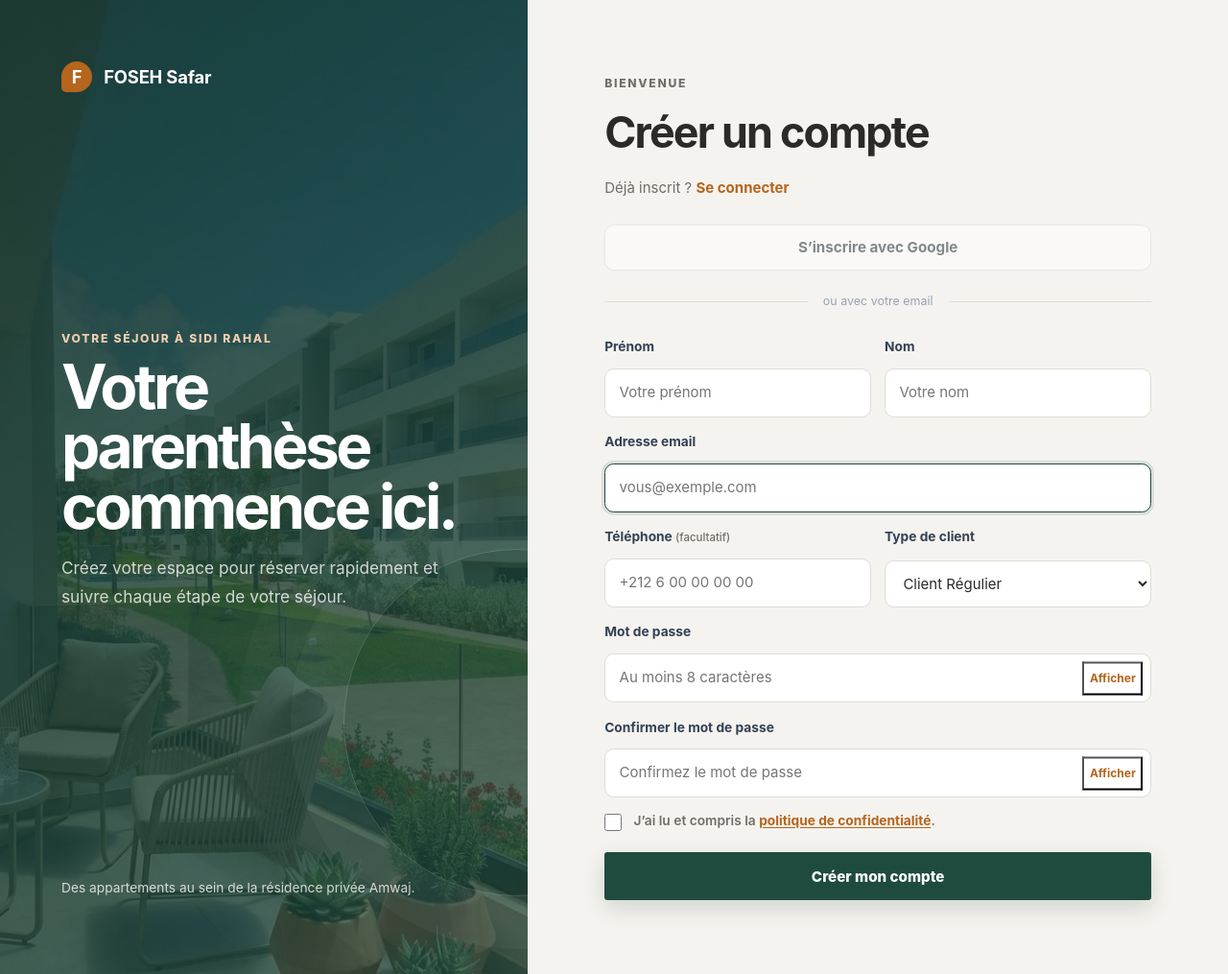
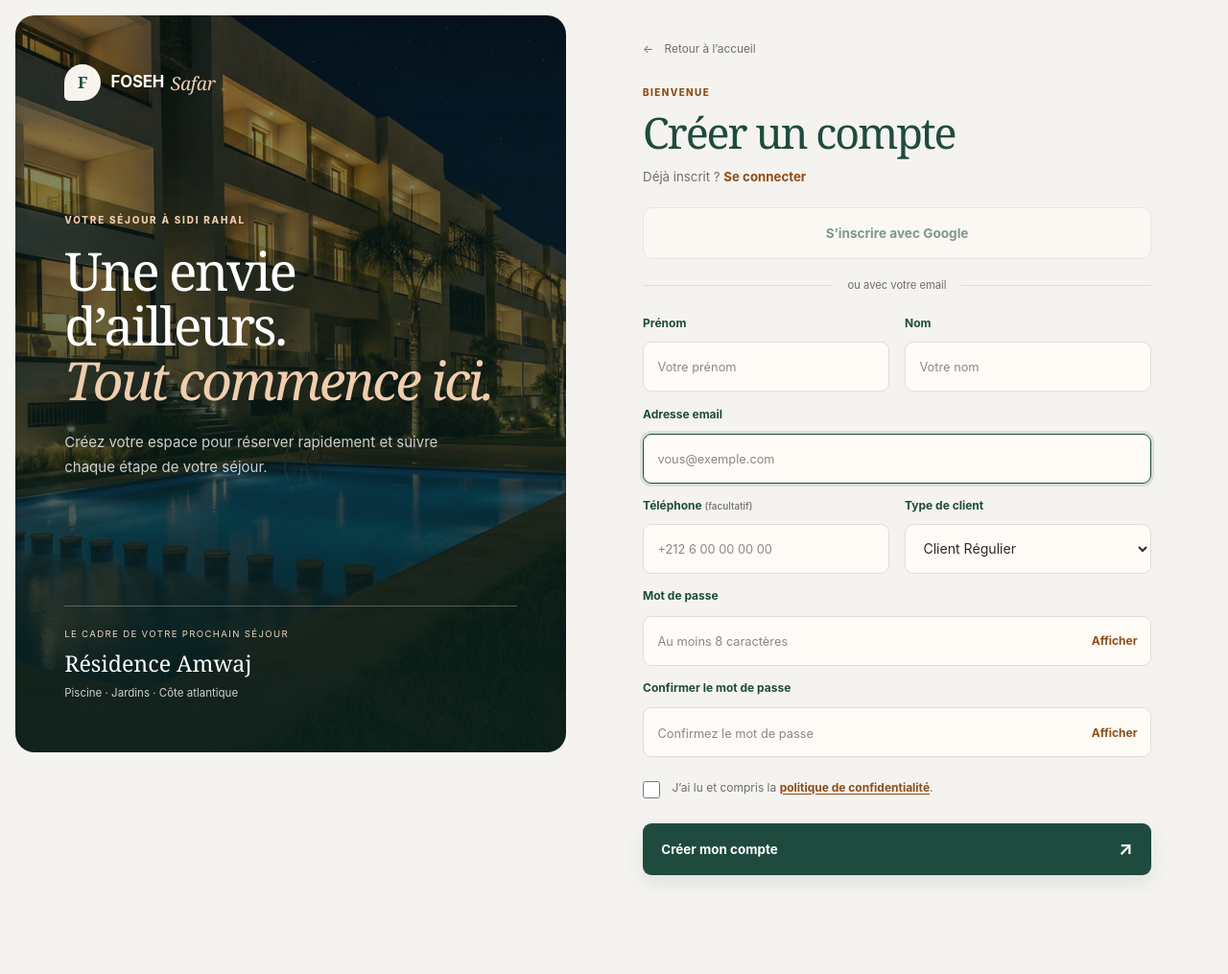
Before and after one commit to firachinerayane1-dot/appartements, a Django app: page /accounts/inscription/ in a window 1280 px wide. Shown: the whole page at 96% size. After the commit the page ends 919 px from the top, so only its background shows below. Run offline with Django 5.2, Linux system fonts and the light colour scheme.

Commit message:
modification des pages d'inscription et login

```diff
--- /dev/null
+++ b/accounts/static/accounts/auth-modern.css
@@ -0,0 +1,76 @@
+/* Connexion et inscription : identité visuelle de la résidence. */
+.auth-modern { background: #f7f4ee; }
+.auth-modern .auth-page { grid-template-columns: minmax(0, 46%) minmax(0, 1fr); padding: 16px; gap: 16px; }
+.auth-modern .auth-showcase { position: sticky; top: 16px; height: calc(100vh - 32px); min-height: 620px; padding: clamp(2rem,4vw,4.5rem); border-radius: 20px; background: linear-gradient(180deg,rgba(10,32,28,.4),rgba(10,32,28,.62) 45%,rgba(10,32,28,.92)),url('../img/residence/piscine-nuit.jpeg') 58% center/cover no-repeat; }
+.auth-modern .auth-showcase::after { content: none; }
+.auth-modern .auth-brand { display: flex; align-items: center; gap: .4rem; font-size: 1.05rem; }
+.auth-modern .auth-brand > span { width: 38px; height: 38px; margin-right: .25rem; background: #f7f4ee; color: var(--forest); font-family: Georgia,serif; }
+.auth-modern .auth-brand em { color: #f0cdae; font: italic 500 1.2rem Georgia,serif; }
+.auth-modern .auth-showcase h1 { font: 500 clamp(2.8rem,4.3vw,4.9rem)/1.03 Georgia,serif; letter-spacing: -.045em; margin-block: 1rem 1.5rem; }
+.auth-modern .auth-showcase h1 em { color: #f0cdae; font-weight: 400; }
+.auth-modern .auth-showcase p { max-width: 390px; font-size: .94rem; }
+.auth-modern .auth-showcase .eyebrow { font-size: .62rem !important; letter-spacing: .18em; }
+.auth-modern .auth-place { border-top: 1px solid rgba(255,255,255,.28); padding-top: 1.3rem; }
+.auth-place > span { display: block; color: #e4d4bf; font-size: .6rem; letter-spacing: .14em; text-transform: uppercase; }
+.auth-place strong { display: block; margin-top: .4rem; font: 500 1.45rem Georgia,serif; }
+.auth-modern .auth-place p { margin: .4rem 0 0; font-size: .72rem; }
+.auth-modern .auth-panel { position: relative; display: flex; flex-direction: column; justify-content: center; align-items: center; min-width: 0; padding: 5.5rem clamp(1.5rem,5vw,5rem) 3rem; }
+.auth-back { position: absolute; top: 1.6rem; left: clamp(1.5rem,5vw,5rem); display: inline-flex; align-items: center; gap: .7rem; color: var(--muted); text-decoration: none; font-size: .74rem; }
+.auth-back:hover { color: var(--forest); }
+.auth-modern .auth-card { max-width: 460px; }
+.auth-modern .auth-card-wide { max-width: 560px; }
+.auth-modern .auth-heading { margin-bottom: 2rem; }
+.auth-modern .auth-heading .eyebrow { color: var(--terracotta-dark); font-size: .62rem !important; }
+.auth-modern .auth-heading h2 { margin-block: .6rem .8rem; color: var(--forest); font: 500 clamp(2.4rem,3.5vw,3.6rem)/1.05 Georgia,serif; letter-spacing: -.045em; }
+.auth-modern .auth-heading p { font-size: .83rem; }
+.auth-modern .auth-heading a, .auth-modern .label-row a { color: var(--terracotta-dark); text-underline-offset: 4px; }
+.auth-modern .auth-heading a:hover, .auth-modern .label-row a:hover { text-decoration: underline; }
+.auth-modern .google-button { min-height: 54px; border-radius: 10px; background: #fffcf8; color: var(--forest); font-size: .85rem; box-shadow: none; cursor: pointer; transition: background .2s,border-color .2s; }
+.auth-modern .google-button:hover:not(:disabled) { background: #eeeee5; border-color: #9aaa9d; }
+.auth-modern .google-button:disabled { cursor: not-allowed; }
+.auth-modern .auth-divider { margin-block: 1.5rem; color: var(--muted); font-size: .7rem; }
+.auth-modern .auth-form { gap: .65rem; }
+.auth-modern .auth-form label { color: var(--forest); font-size: .75rem; font-weight: 650; }
+.auth-modern .auth-input { min-height: 52px; border-radius: 9px; background: #fffcf8; font-size: .88rem; }
+.auth-modern .auth-input::placeholder { color: #8a8881; font-size: .8rem; }
+.auth-modern .auth-input:hover { border-color: #a8b3a6; }
+.auth-modern .label-row { gap: .8rem; }
+.auth-modern .label-row a { font-size: .71rem; }
+.auth-modern .password-toggle { border: 0; color: var(--terracotta-dark); cursor: pointer; }
+.auth-modern .auth-submit { display: flex; align-items: center; justify-content: space-between; padding-inline: 1.2rem; min-height: 54px; margin-top: .8rem; border-radius: 9px; font-size: .84rem; font-weight: 650; cursor: pointer; box-shadow: 0 8px 20px rgba(31,75,63,.1); transition: background .2s; }
+.auth-modern .auth-submit:hover { background: var(--forest-dark); }
+.auth-modern .auth-submit span { font-size: 1.2rem; }
+.auth-modern .form-grid { gap: 1rem; }
+.auth-modern .form-grid > div { gap: .55rem; min-width: 0; }
+.auth-modern .consent-checkbox { margin-top: .75rem; font-size: .72rem; font-weight: 400 !important; }
+.auth-modern .consent-checkbox a { color: var(--terracotta-dark); }
+.auth-footnote { margin: 1.5rem auto 0; max-width: 310px; text-align: center; font-size: .72rem; color: var(--muted); }
+.auth-modern :is(a,button):focus-visible { outline: 3px solid var(--terracotta); outline-offset: 4px; }
+.auth-modern #matricule-container:not([hidden]) { display: grid; gap: .55rem; }
+@media (min-width: 861px) {
+  .auth-modern .auth-signup .auth-panel { padding-top: 4.5rem; padding-bottom: 2rem; }
+  .auth-modern .auth-signup .auth-heading { margin-bottom: 1.3rem; }
+  .auth-modern .auth-signup .auth-divider { margin-block: 1.1rem; }
+}
+@media (max-width: 1100px) and (min-width: 861px) {
+  .auth-modern .auth-page { grid-template-columns: minmax(0,40%) minmax(0,1fr); }
+  .auth-modern .auth-panel { padding-inline: 2rem; }
+  .auth-modern .auth-back { left: 2rem; }
+  .auth-modern .auth-showcase { padding: 2rem; }
+}
+@media (max-width: 860px) {
+  .auth-modern .auth-page { grid-template-columns: minmax(0,1fr); padding: 12px; gap: 0; }
+  .auth-modern .auth-showcase { position: relative; top: auto; height: auto; min-height: 320px; padding: 1.8rem; gap: 2.5rem; background-position: center 58%; border-radius: 16px; }
+  .auth-modern .auth-showcase h1 { max-width: 580px; margin-block: .7rem 0; font-size: clamp(2.3rem,6vw,3.3rem); }
+  .auth-modern .auth-showcase > div > p:not(.eyebrow), .auth-modern .auth-place { display: none; }
+  .auth-modern .auth-panel { padding: 4.5rem 1.5rem 2rem; }
+  .auth-modern .auth-back { top: 1.5rem; left: 1.5rem; }
+}
+@media (max-width: 520px) {
+  .auth-modern .auth-page { padding: 8px; }
+  .auth-modern .auth-showcase { min-height: 290px; padding: 1.5rem; }
+  .auth-modern .auth-panel { padding-inline: 1rem; }
+  .auth-modern .auth-back { left: 1rem; }
+  .auth-modern .auth-heading h2 { font-size: 2.65rem; }
+  .auth-modern .form-grid { grid-template-columns: minmax(0,1fr); gap: .7rem; }
+}
--- a/accounts/templates/accounts/inscription.html
+++ b/accounts/templates/accounts/inscription.html
@@ -1,21 +1,22 @@
 {% extends "base.html" %}
 {% load static %}
 {% block title %}Créer un compte · FOSEH Safar{% endblock %}
-{% block body_class %}auth-body{% endblock %}
-{% block extra_head %}<link rel="stylesheet" href="{% static 'accounts/auth.css' %}?v=5">{% endblock %}
+{% block body_class %}auth-body auth-modern{% endblock %}
+{% block extra_head %}<link rel="stylesheet" href="{% static 'accounts/auth.css' %}?v=5"><link rel="stylesheet" href="{% static 'accounts/auth-modern.css' %}?v=1">{% endblock %}
 {% block content %}
 <main class="auth-page auth-signup">
   <section class="auth-showcase" aria-label="Présentation">
-    <a class="auth-brand" href="{% url 'core:accueil' %}"><span>F</span> FOSEH Safar</a>
-    <div><p class="eyebrow">Votre séjour à Sidi Rahal</p><h1>Votre parenthèse commence ici.</h1><p>Créez votre espace pour réserver rapidement et suivre chaque étape de votre séjour.</p></div>
-    <p class="auth-trust">Des appartements au sein de la résidence privée Amwaj.</p>
+    <a class="auth-brand" href="{% url 'core:accueil' %}"><span>F</span> FOSEH <em>Safar</em></a>
+    <div><p class="eyebrow">Votre séjour à Sidi Rahal</p><h1>Une envie d’ailleurs.<br><em>Tout commence ici.</em></h1><p>Créez votre espace pour réserver rapidement et suivre chaque étape de votre séjour.</p></div>
+    <div class="auth-place"><span>Le cadre de votre prochain séjour</span><strong>Résidence Amwaj</strong><p>Piscine · Jardins · Côte atlantique</p></div>
   </section>
   <section class="auth-panel">
+    <a class="auth-back" href="{% url 'core:accueil' %}"><span aria-hidden="true">←</span> Retour à l’accueil</a>
     <div class="auth-card auth-card-wide">
       <div class="auth-heading"><p class="eyebrow">Bienvenue</p><h2>Créer un compte</h2><p>Déjà inscrit ? <a href="{% url 'accounts:connexion' %}?next={{ next|urlencode }}">Se connecter</a></p></div>
       {% if google_oauth_configured %}
       <form method="post" action="{% url 'google_login' %}">{% csrf_token %}<input type="hidden" name="next" value="{{ next }}"><button class="google-button" type="submit"><svg viewBox="0 0 24 24" aria-hidden="true"><path fill="#4285F4" d="M21.6 12.23c0-.71-.06-1.4-.18-2.07H12v3.91h5.38a4.6 4.6 0 0 1-2 3.02v2.54h3.24c1.9-1.75 2.98-4.32 2.98-7.4Z"/><path fill="#34A853" d="M12 22c2.7 0 4.97-.9 6.62-2.42l-3.24-2.52c-.9.6-2.05.96-3.38.96-2.61 0-4.82-1.76-5.61-4.13H3.04v2.6A10 10 0 0 0 12 22Z"/><path fill="#FBBC05" d="M6.39 13.9A6 6 0 0 1 6.08 12c0-.66.11-1.3.31-1.9V7.5H3.04A10 10 0 0 0 2 12c0 1.61.39 3.14 1.04 4.5l3.35-2.6Z"/><path fill="#EA4335" d="M12 5.98c1.47 0 2.78.5 3.82 1.49l2.87-2.87A9.63 9.63 0 0 0 12 2a10 10 0 0 0-8.96 5.5l3.35 2.6C7.18 7.74 9.39 5.98 12 5.98Z"/></svg> S’inscrire avec Google</button></form>
-      {% else %}<button class="google-button" type="button" disabled title="Configurez Google OAuth dans le fichier .env">S’inscrire avec Google</button>{% endif %}
+      {% else %}<button class="google-button" type="button" disabled title="La connexion Google est momentanément indisponible">S’inscrire avec Google</button>{% endif %}
       <div class="auth-divider"><span>ou avec votre email</span></div>
       <form method="post" class="auth-form">{% csrf_token %}<input type="hidden" name="next" value="{{ next }}">
         {% if form.non_field_errors %}<div class="form-error">{{ form.non_field_errors }}</div>{% endif %}
@@ -28,8 +29,8 @@
         <div id="matricule-container"><label for="{{ form.matricule.id_for_label }}">Matricule FM6</label>{{ form.matricule }}{{ form.matricule.errors }}</div>
         <label for="{{ form.password1.id_for_label }}">Mot de passe</label><div class="password-field">{{ form.password1 }}<button type="button" class="password-toggle" data-target="{{ form.password1.id_for_label }}">Afficher</button></div>{{ form.password1.errors }}
         <label for="{{ form.password2.id_for_label }}">Confirmer le mot de passe</label><div class="password-field">{{ form.password2 }}<button type="button" class="password-toggle" data-target="{{ form.password2.id_for_label }}">Afficher</button></div>{{ form.password2.errors }}
-        <label class="consent-checkbox" for="{{ form.consentement_donnees.id_for_label }}">{{ form.consentement_donnees }}<span>J’ai lu et compris la <a href="{% url 'core:politique_confidentialite' %}">politique de confidentialité</a>.</span></label>{{ form.consentement_donnees.errors }}
-        <button class="auth-submit" type="submit">Créer mon compte</button>
+        <label class="consent-checkbox" for="{{ form.consentement_donnees.id_for_label }}">{{ form.consentement_donnees }}<span>J’ai lu et compris la <a href="{% url 'core:politique_confidentialite' %}" target="_blank" rel="noopener" aria-label="Politique de confidentialité (nouvel onglet)">politique de confidentialité</a>.</span></label>{{ form.consentement_donnees.errors }}
+        <button class="auth-submit" type="submit">Créer mon compte <span aria-hidden="true">↗</span></button>
       </form>
     </div>
   </section>
--- a/core/templates/core/accueil.html
+++ b/core/templates/core/accueil.html
@@ -59,8 +59,8 @@
   </section>
 
   <section class="section shell location-section" id="localisation">
-    <div class="location-copy"><p class="kicker">Nous trouver</p><h2>À la résidence Amwaj, Sidi Rahal</h2><p>Une adresse tournée vers les vacances sur la côte atlantique, dans un cadre privé et verdoyant.</p><div class="location-list"><span><b>Adresse</b> Résidence Amwaj, Sidi Rahal</span><span><b>Coordonnées</b> 33.455229, -8.0011702</span><span><b>Sur place</b> Piscine, jardins, terrain multisports et parking</span></div><a class="button button-dark" href="https://maps.app.goo.gl/q9qEuBE8mfuVFwrj8" target="_blank" rel="noopener">Obtenir l’itinéraire <span>↗</span></a></div>
-    <a class="map-card location-visual" href="https://maps.app.goo.gl/q9qEuBE8mfuVFwrj8" target="_blank" rel="noopener" aria-label="Ouvrir la résidence Amwaj dans Google Maps">
+    <div class="location-copy"><p class="kicker">Nous trouver</p><h2>À la résidence Amwaj, Sidi Rahal</h2><p>Une adresse tournée vers les vacances sur la côte atlantique, dans un cadre privé et verdoyant.</p><div class="location-list"><span><b>Adresse</b> Résidence Amwaj, Sidi Rahal</span><span><b>Coordonnées</b> 33.455229, -8.0011702</span><span><b>Sur place</b> Piscine, jardins, terrain multisports et parking</span></div><a class="button button-dark" href="https://maps.app.goo.gl/q9qEuBE8mfuVFwrj8">Obtenir l’itinéraire <span>↗</span></a></div>
+    <a class="map-card location-visual" href="https://maps.app.goo.gl/q9qEuBE8mfuVFwrj8" aria-label="Ouvrir la résidence Amwaj dans Google Maps">
       <img src="{% static 'img/residence/piscine-jardin.jpeg' %}" alt="Piscine et jardins de la résidence Amwaj" loading="lazy">
       <span class="location-marker"><span class="location-marker-icon" aria-hidden="true">●</span><strong>Résidence Amwaj</strong><small>Ouvrir dans Google Maps ↗</small></span>
     </a>
--- a/payments/templates/payments/payer.html
+++ b/payments/templates/payments/payer.html
@@ -35,7 +35,7 @@
             <li><span>2</span><div><h3>Envoyez votre reçu sur WhatsApp</h3><p>Transmettez votre <strong>numéro de réservation et le reçu du paiement</strong>. Le message est prérempli ; ajoutez vous-même le reçu en pièce jointe dans WhatsApp.</p></div></li>
             <li><span>3</span><div><h3>Échangez avec notre support</h3><p>Le support vous contacte pour vérifier votre séjour. Après vérification du virement, l’administrateur valide votre réservation. Vous recevez alors la confirmation par email.</p></div></li>
           </ol>
-          {% if whatsapp_url %}<a class="button transfer-whatsapp" href="{{ whatsapp_url }}" target="_blank" rel="noopener noreferrer">Envoyer mon reçu sur WhatsApp <span aria-hidden="true">↗</span></a>{% else %}<p class="transfer-unavailable">Le contact WhatsApp sera disponible prochainement. Contactez le support à <a href="mailto:{{ contact_email }}">{{ contact_email }}</a>.</p>{% endif %}
+          {% if whatsapp_url %}<a class="button transfer-whatsapp" href="{{ whatsapp_url }}">Envoyer mon reçu sur WhatsApp <span aria-hidden="true">↗</span></a>{% else %}<p class="transfer-unavailable">Le contact WhatsApp sera disponible prochainement. Contactez le support à <a href="mailto:{{ contact_email }}">{{ contact_email }}</a>.</p>{% endif %}
           <p class="transfer-note">Un reçu envoyé ne constitue pas une confirmation et ne prolonge pas le délai. Si votre virement est déjà parti mais que le délai expire, contactez le support avant tout nouveau paiement.</p>
         </section>
       </div>
--- a/templates/base.html
+++ b/templates/base.html
@@ -54,7 +54,7 @@
       <div><a class="brand brand-light" href="{% url 'core:accueil' %}"><span class="brand-mark">F</span><span>FOSEH <span>Safar</span></span></a><p>Des appartements lumineux dans une résidence privée avec piscine et jardins, à Sidi Rahal.</p></div>
       <div><h2>Explorer</h2>{% if user.is_authenticated and user.est_administrateur %}<a href="{% url 'apartments:admin_liste' %}">Gérer les appartements</a>{% else %}<a href="{% url 'apartments:liste' %}">Nos appartements</a>{% endif %}<a href="{% url 'core:accueil' %}#localisation">Localisation</a><a href="{% url 'core:accueil' %}#services">Nos services</a></div>
       <div><h2>Votre espace</h2>{% if user.is_authenticated %}<a href="{% url 'accounts:profil' %}">Mon profil</a>{% if user.est_administrateur %}<a href="{% url 'dashboard:index' %}">Administration</a>{% else %}<a href="{% url 'reservations:mes_reservations' %}">Mes réservations</a>{% endif %}{% else %}<a href="{% url 'accounts:connexion' %}">Se connecter</a><a href="{% url 'accounts:inscription' %}">Créer un compte</a>{% endif %}<a href="{% url 'reservations:politiques_generales' %}">Politiques de réservation</a><a href="{% url 'core:politique_confidentialite' %}">Politique de confidentialité</a></div>
-      <div><h2>Localisation</h2><p>Résidence Amwaj<br>Sidi Rahal, Maroc</p><a href="https://maps.app.goo.gl/q9qEuBE8mfuVFwrj8" target="_blank" rel="noopener">Voir l’itinéraire ↗</a></div>
+      <div><h2>Localisation</h2><p>Résidence Amwaj<br>Sidi Rahal, Maroc</p><a href="https://maps.app.goo.gl/q9qEuBE8mfuVFwrj8">Voir l’itinéraire ↗</a></div>
     </div>
     <div class="shell footer-bottom"><span>© {% now 'Y' %} FOSEH Safar</span><span>Votre parenthèse à Sidi Rahal</span></div>
   </footer>
```
Also changed, not shown: accounts/templates/accounts/connexion.html (+9 -7 lines).
